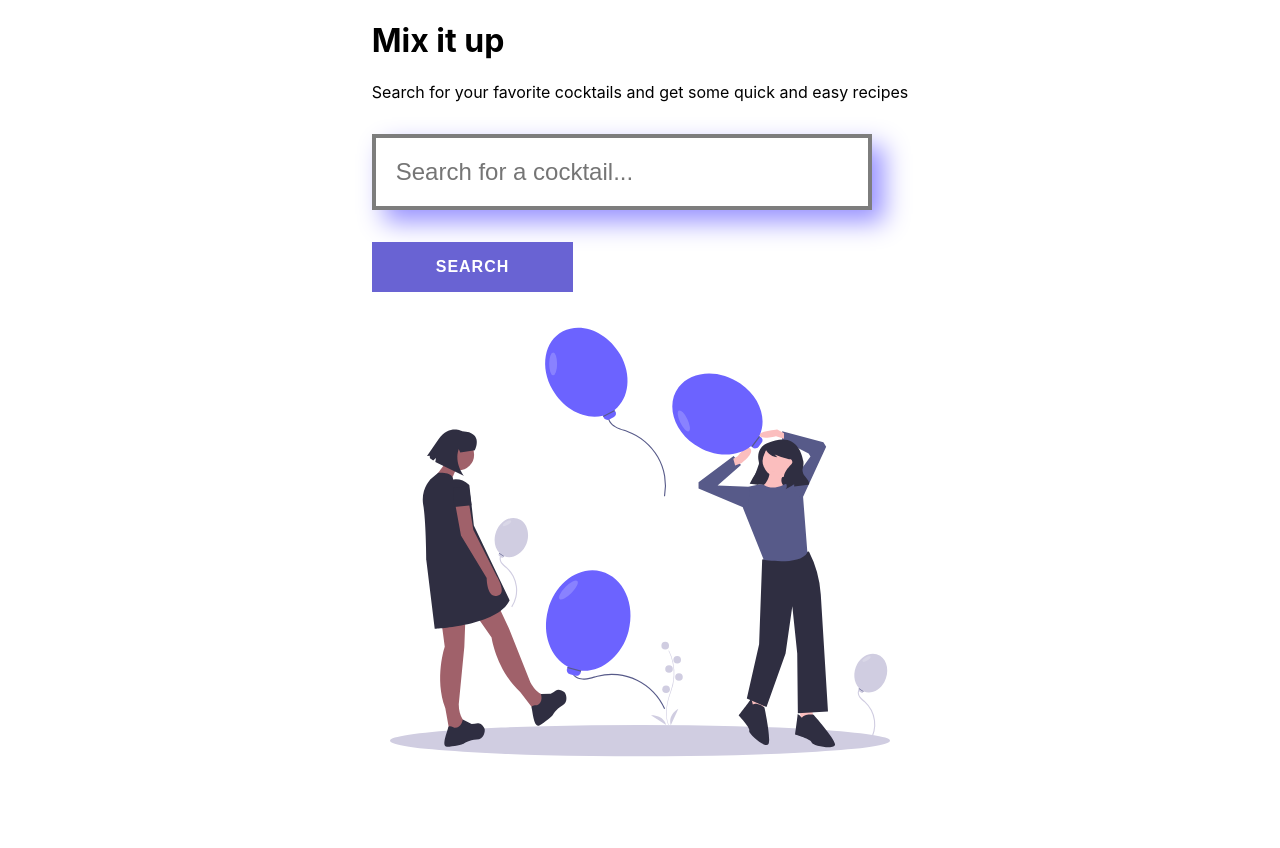
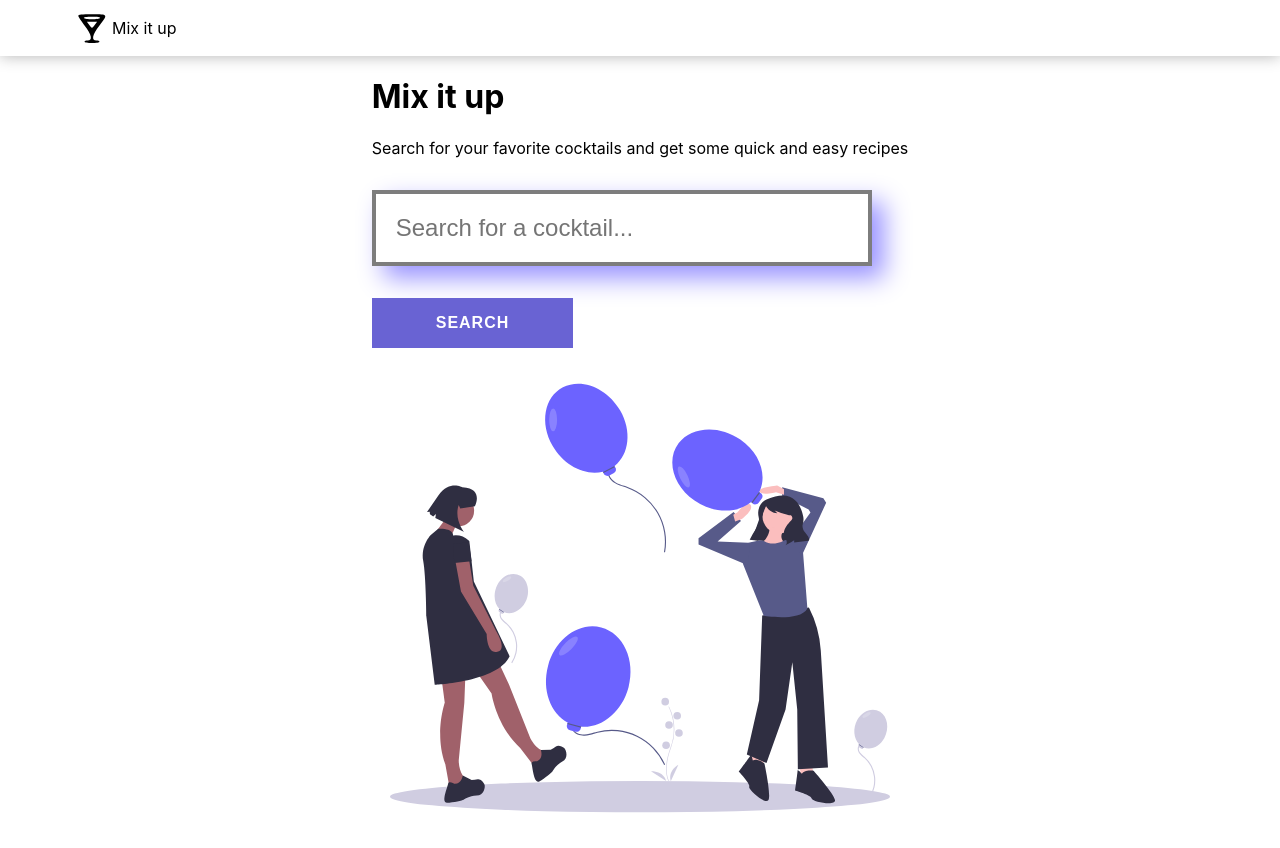
Before and after one commit to JoeVinten/cocktail-maker, a Next.js app: page / in a window 1280 px wide. Before the commit the page ends 800 px from the top, so only its background shows below. Built offline with nearby package versions, Linux system fonts and the light colour scheme.

Commit message:
create nav

```diff
--- a/pages/_app.js
+++ b/pages/_app.js
@@ -1,4 +1,5 @@
 import Head from "next/head";
+import Navigation from "../src/components/Navigation";
 import "../styles/globals.css";
 
 function App({ Component, pageProps }) {
@@ -8,6 +9,7 @@ function App({ Component, pageProps }) {
         <title>Mixing it up</title>
         <link rel="icon" href="/favicon.ico" />
       </Head>
+      <Navigation />
       <Component {...pageProps} />
     </>
   );
--- a/pages/cocktails/[id].js
+++ b/pages/cocktails/[id].js
@@ -2,7 +2,6 @@ import React from "react";
 import Head from "next/head";
 import Image from "next/image";
 import { getCocktailsById } from "../../src/helpers/api";
-import Link from "next/link";
 
 import styles from "../../styles/CocktailDetails.module.css";
 
@@ -22,7 +21,6 @@ export default function Cocktail({ cocktail }) {
       <Head>
         <title>{drink.strDrink}</title>
       </Head>
-      <Link href="/">Back</Link>
       <main className={styles.container}>
         <div className={styles.content}>
           <Image
--- /dev/null
+++ b/src/components/Navigation.js
@@ -0,0 +1,19 @@
+import Link from "next/link";
+import Image from "next/image";
+import React from "react";
+import styles from "../../styles/Navigation.module.css";
+
+const Navigation = () => {
+  return (
+    <nav className={styles.navContainer}>
+      <div className={styles.innerNav}>
+        <Link href="/">
+          <Image height="40" width="40" src="/logo.svg" />
+        </Link>
+        Mix it up
+      </div>
+    </nav>
+  );
+};
+
+export default Navigation;
--- a/styles/CocktailDetails.module.css
+++ b/styles/CocktailDetails.module.css
@@ -19,7 +19,7 @@
 .content {
   display: flex;
   flex-wrap: wrap;
-  align-items: center;
+  justify-content: stretch;
   box-shadow: 0.5em 0.5em 1em #9892ff;
   border: 4px #7d7d7d solid;
 }
@@ -51,6 +51,9 @@
   .containerCol {
     max-width: 100%;
   }
+  .content {
+    box-shadow: none;
+  }
 }
 
 @media screen and (min-width: 768px) and (max-width: 1311px) {
--- /dev/null
+++ b/styles/Navigation.module.css
@@ -0,0 +1,11 @@
+.navContainer {
+  box-shadow: 0 0 15px 0 rgb(0 0 0 / 0.3);
+}
+
+.innerNav {
+  padding: 0.5em;
+  max-width: 90%;
+  margin: 0 auto;
+  display: flex;
+  align-items: center;
+}
```
Also changed, not shown: public/logo.svg (added).
